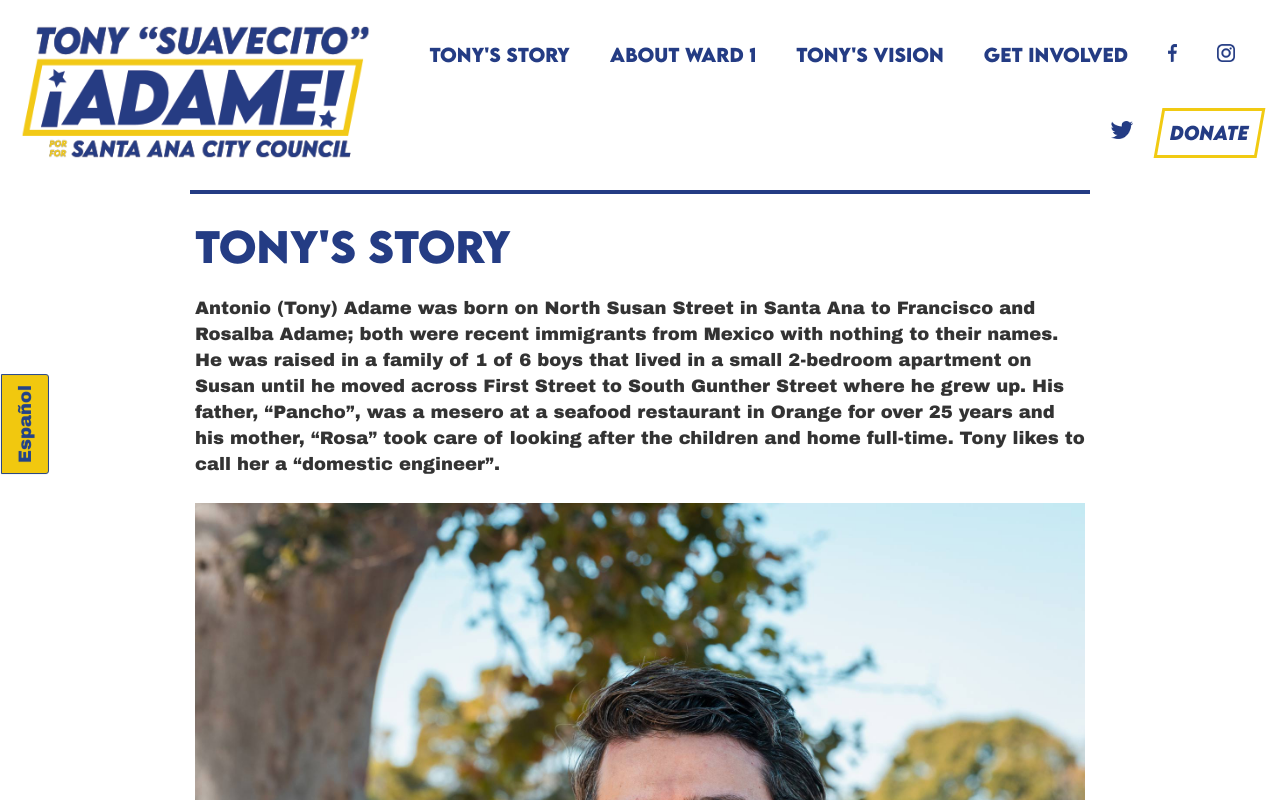
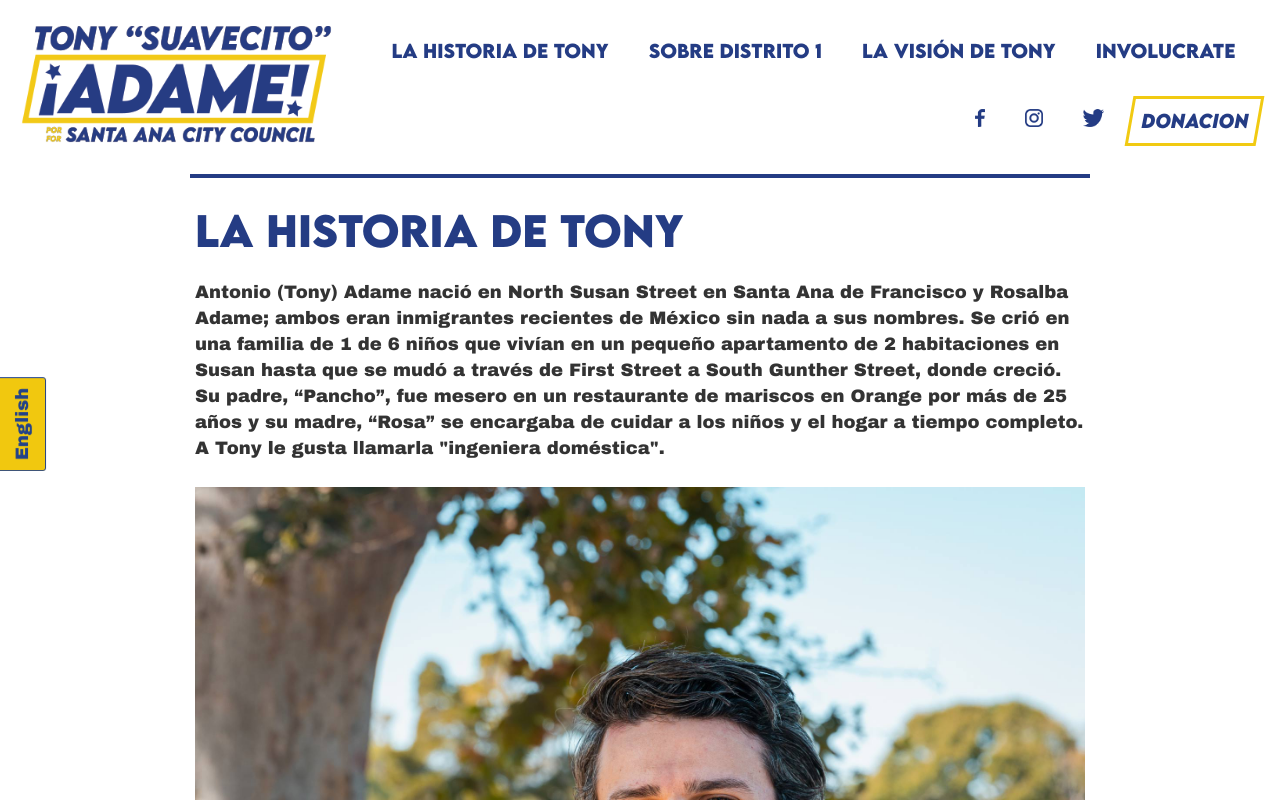
Before and after one commit to kenput3r/adameforcitycouncil, a Gatsby site: page /tonys-story in a window 1280 px wide. Shown: the top 800 px of the page. Built offline with nearby package versions, Linux system fonts and the light colour scheme; Gatsby itself is replaced by a stand-in of ours.

Commit message:
add spansih branch

```diff
--- a/src/components/language.js
+++ b/src/components/language.js
@@ -1,4 +1,4 @@
-export const language = `english`
+export const language = `spanish`
 
 export const site = {
   title: {
```
